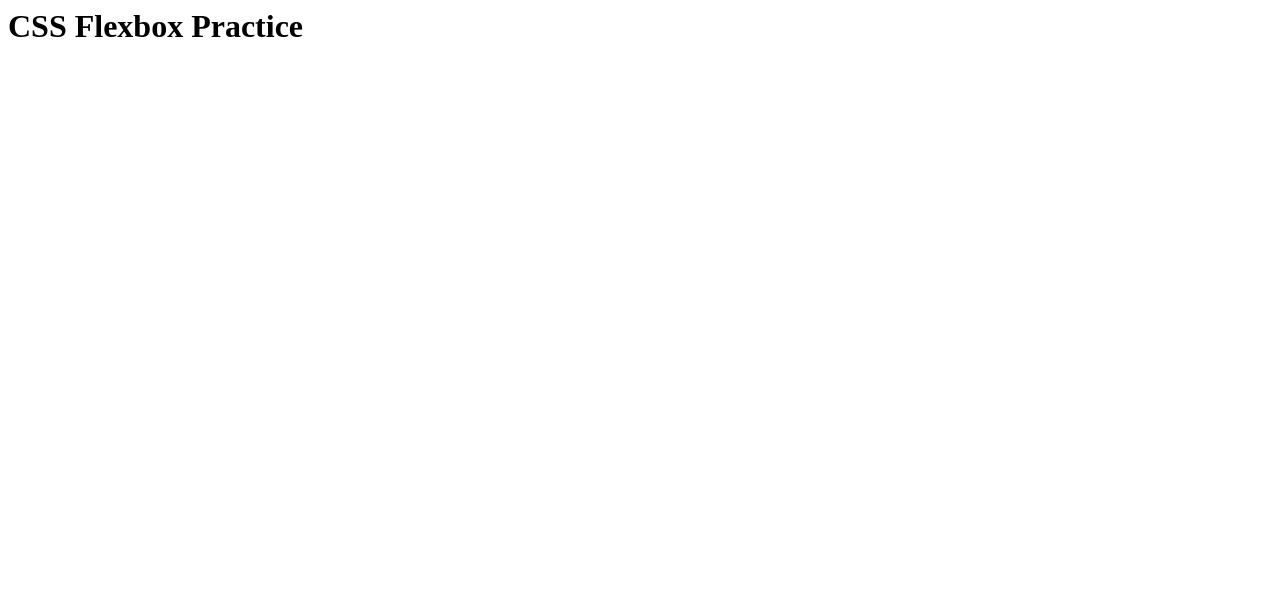
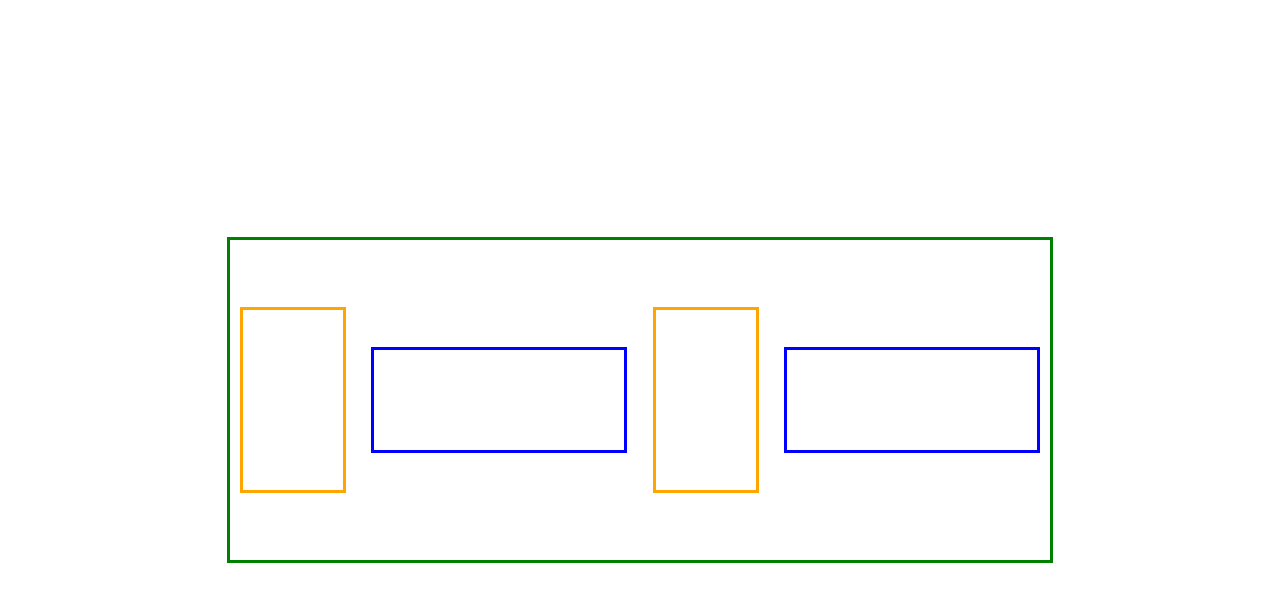
Before and after one commit to srushtiart/flexbox-css, a plain HTML site: page index.html in a window 1280 px wide. Drawn offline with Linux system fonts and the light colour scheme.

Commit message:
Replace code with glitch code

```diff
--- a/index.html
+++ b/index.html
@@ -1,8 +1,49 @@
 <html>
   <head>
-    <title>Web Dev Class</title>
-     </head>
-    <body>
-      <h1>CSS Flexbox Practice</h1>
-    </body>
+    <title>Flexbox Paractice</title>
+    <style>
+      body {
+        display: flex;
+        justify-content: center;
+        align-items: center;
+      }
+      .container {
+        width: 800px;
+/*         background-color: yellow; */
+        border:3px solid green;
+        height: 300px;
+        padding: 10px;
+        display:flex;
+        flex-direction:row-reverse;
+        color:white;
+        justify-content: space-between;
+
+
+        align-items: center;
+
+      }
+      .blue {
+        width: 250px;
+         border:3px solid blue;
+/*         background-color: blue; */
+        height: 100px;
+
+      }
+      .orange {
+        width: 100px;
+         border:3px solid orange;
+/*         background-color: orange; */
+        height: 60%;
+      }
+    </style>
+  </head>
+  <body>
+    <div class="container">
+      <div class="blue">box1</div>
+      <div class="orange">box2</div>
+      <div class="blue">box3</div>
+      <div class="orange">box4</div>
+
+    </div>
+  </body>
 </html>
```
